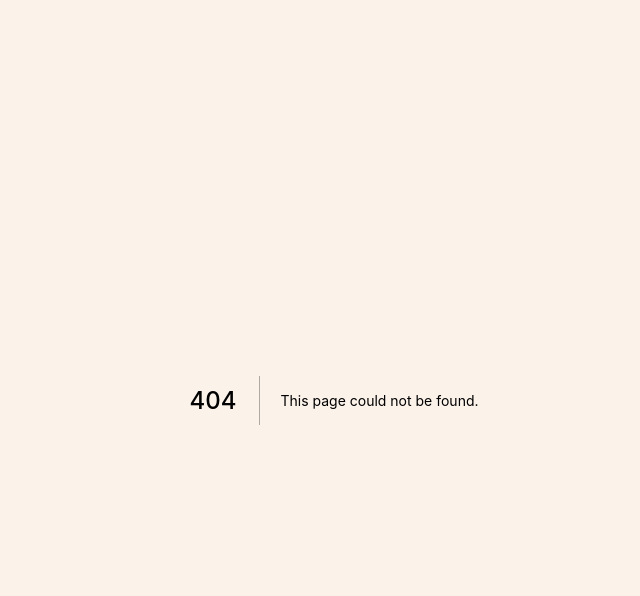
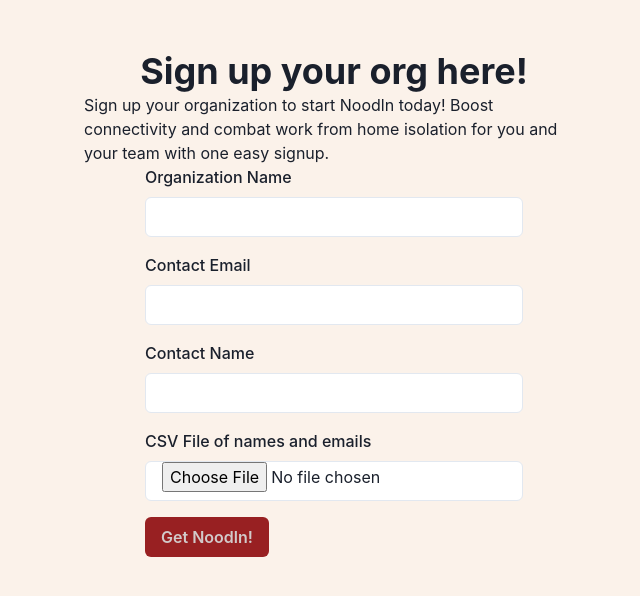
Before and after one commit to jamesgraham320/noodln-front-end, a Next.js app: page /signup in a window 1280 px wide. Before the commit this address had no page. Shown: the top 596 px of the page, without its empty margins (306-946 px from the left). Built offline with nearby package versions, Linux system fonts and the light colour scheme.

Commit message:
changed noodln logo and added 24/7 noodl room

```diff
--- a/package.json
+++ b/package.json
@@ -12,11 +12,13 @@
     "@chakra-ui/react": "^2.2.1",
     "@emotion/react": "^11.9.0",
     "@emotion/styled": "^11.8.1",
+    "formik": "^2.2.9",
     "framer-motion": "^6.3.10",
     "next": "12.1.6",
     "react": "18.1.0",
     "react-cookie": "^4.1.1",
-    "react-dom": "18.1.0"
+    "react-dom": "18.1.0",
+    "xlsx": "^0.18.5"
   },
   "devDependencies": {
     "eslint": "8.16.0",
--- /dev/null
+++ b/pages/signup.js
@@ -0,0 +1,113 @@
+import { useState } from "react";
+import * as XLSX from "xlsx/xlsx.mjs";
+import { useFormik } from "formik";
+import {
+  Text,
+  Heading,
+  Flex,
+  FormControl,
+  FormLabel,
+  Input,
+  FormErrorMessage,
+  Button,
+  VStack,
+  Box,
+} from "@chakra-ui/react";
+
+
+export default function Signup() {
+  const orgForm = useFormik({
+    initialValues: {
+      orgName: "",
+      orgContactEmail: "",
+      orgContactName: "",
+      orgTime: "",
+      orgTimeZone: "",
+    },
+    onSubmit: () => {
+      console.log(submitted);
+    },
+  });
+  const [orgFile, setOrgFile] = useState();
+  const handleFileChange = async (e) => {
+    setOrgFile(e.target.files[0]);
+    const data = await e.target.files[0].arrayBuffer();
+    let wb = XLSX.read(data);
+    console.log(wb.Sheets[wb.SheetNames[0]]);
+    console.log(XLSX.utils.sheet_to_json(wb.Sheets[wb.SheetNames[0]]));
+
+  };
+
+  return (
+    <Flex
+      bgColor="#fbf2ea"
+      mt={50}
+      mb={100}
+      ml="auto"
+      mr="auto"
+      maxW={"500px"}
+      w={"90vw"}
+      align="center"
+      direction="column"
+    >
+      <Heading>Sign up your org here!</Heading>
+      <Text>
+        Sign up your organization to start Noodln today! Boost connectivity and
+        combat work from home isolation for you and your team with one easy
+        signup.
+      </Text>
+      <form onSubmit={orgForm.handleSubmit}>
+        <VStack spacing={4} align="flex-start">
+          <FormControl>
+            <FormLabel>Organization Name</FormLabel>
+            <Input
+              bg="white"
+              type="text"
+              name="orgName"
+              value={orgForm.values.orgName}
+              onChange={orgForm.handleChange}
+            />
+            <FormErrorMessage>We need a name for your org!</FormErrorMessage>
+          </FormControl>
+          <FormControl>
+            <FormLabel>Contact Email</FormLabel>
+            <Input
+              bg="white"
+              type="text"
+              name="orgContactEmail"
+              value={orgForm.values.orgContactEmail}
+              onChange={orgForm.handleChange}
+            />
+            <FormErrorMessage>We need a name for your org!</FormErrorMessage>
+          </FormControl>
+          <FormControl>
+            <FormLabel>Contact Name</FormLabel>
+            <Input
+              bg="white"
+              type="text"
+              name="orgContactName"
+              value={orgForm.values.orgContactName}
+              onChange={orgForm.handleChange}
+            />
+            <FormErrorMessage>We need a name for your org!</FormErrorMessage>
+          </FormControl>
+          <FormControl>
+            <FormLabel>CSV File of names and emails</FormLabel>
+            <Input
+              bg="white"
+              type="file"
+              name="orgContactName"
+              accept={
+                ".csv, application/vnd.ms-excel, application/vnd.openxmlformats-officedocument.spreadsheetml.sheet, .numbers"
+              }
+              onChange={handleFileChange}
+            />
+          </FormControl>
+          <Button bg="#982022" color="#d2caca" type="submit">
+            Get Noodln!
+          </Button>
+        </VStack>
+      </form>
+    </Flex>
+  );
+}
```
Also changed, not shown: pages/index.js (+75 -27 lines), public/components/ChatterSignup.js (+80 -41 lines), public/logos/Noodln-no-background.png (added), 1 other file (tests, documents, lock files or other folders).
